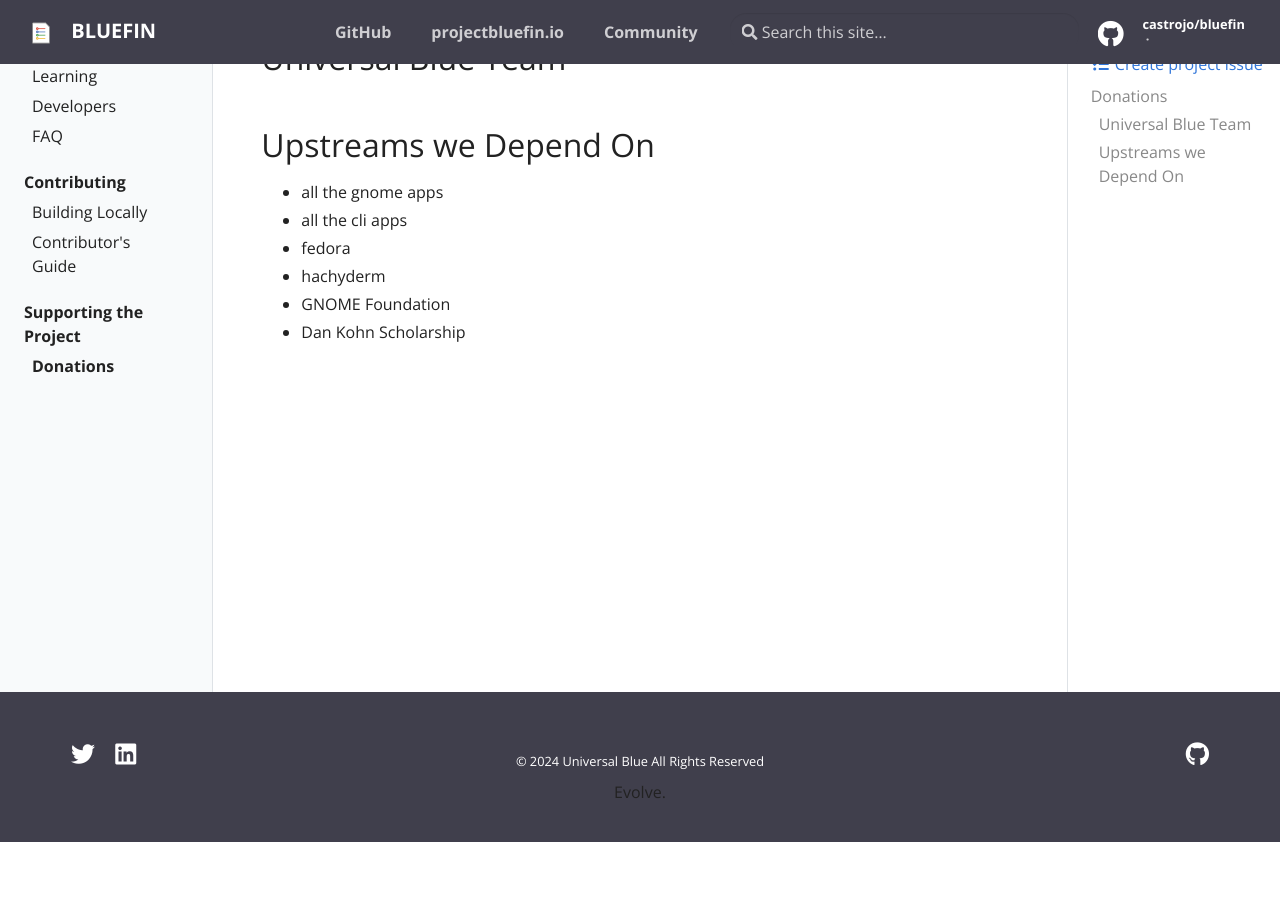
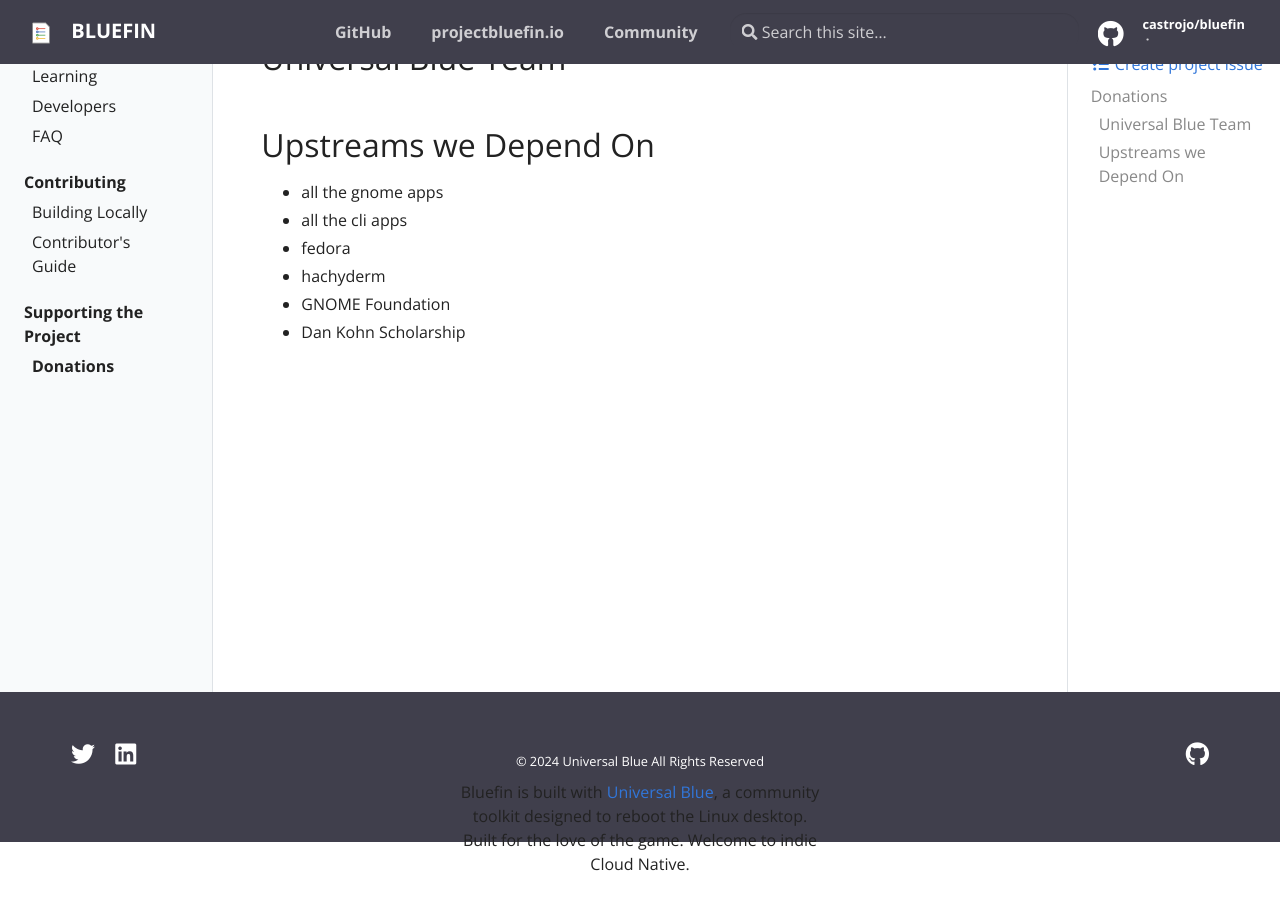
Before and after one commit to ublue-os/bluefin-docs, a Jekyll site: the page built from _docs/donations.md, in a window 1280 px wide and 900 px high, scrolled down 192 px. Built offline with Jekyll 4.4.1, drawn with Linux system fonts in a browser that asks for light colours; before the commit the page ends 1034 px from its top, so only the background shows below that.

Commit message:
Update footer.html

```diff
--- a/_includes/footer.html
+++ b/_includes/footer.html
@@ -31,7 +31,7 @@
       <div class="col-12 col-sm-4 text-center py-2 order-sm-2">
         <small class="text-white">© {{ 'now' | date: "%Y" }} {{ site.author }} All Rights Reserved</small>
         {% if site.privacy %}<small class="ml-1"><a href="{{ site.privacy }}" target="_blank">Privacy Policy</a></small>{% endif %}
-        <p class="mt-2">Evolve.</p>
+        <p class="mt-2">Bluefin is built with <a href=http://universal-blue.org">Universal Blue</a>, a community toolkit designed to reboot the Linux desktop. Built for the love of the game. Welcome to indie Cloud Native.</p>
       </div>
     </div>
   </div>
```
